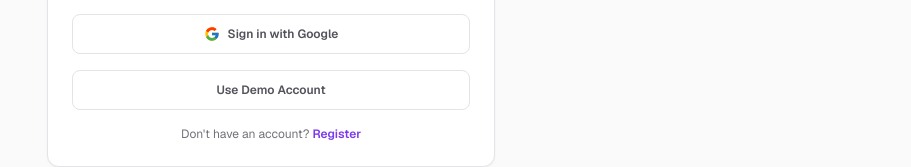
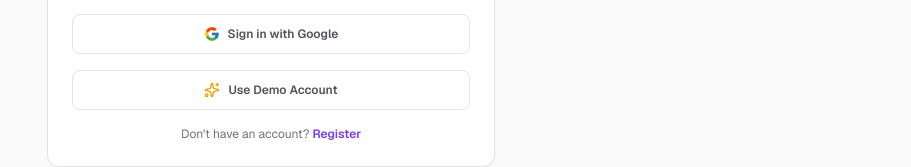
Before and after one commit to AkshatSinghNayal/ragFastAPI, a React (Vite) app in the folder frontend/: page /login in a window 1280 px wide. Shown: the part 516-683 px from the top of the page, without its empty margins (369-1280 px from the left). Built offline with nearby package versions, Linux system fonts and the light colour scheme; no server answers.

Commit message:
feat: add 1-click demo login support

```diff
--- a/frontend/src/pages/Login.jsx
+++ b/frontend/src/pages/Login.jsx
@@ -39,6 +39,22 @@ export default function Login() {
     } catch (err) {
       const detail = err.response?.data?.detail
       setError(typeof detail === 'string' ? detail : 'Login failed.')
+    } finally {
+      setSubmitting(false)
+    }
+  }
+
+  async function handleDemoLogin() {
+    setEmail('demo@contextiq.com')
+    setPassword('password123')
+    setError('')
+    setSubmitting(true)
+    try {
+      await login('demo@contextiq.com', 'password123')
+      navigate(from, { replace: true })
+    } catch (err) {
+      const detail = err.response?.data?.detail
+      setError(typeof detail === 'string' ? detail : 'Demo login failed.')
     } finally {
       setSubmitting(false)
     }
@@ -140,13 +156,12 @@ export default function Login() {
 
           <button
             type="button"
-            onClick={() => {
-              setEmail('demo@contextiq.com')
-              setPassword('password123')
-            }}
-            className="flex w-full items-center justify-center h-10 rounded-lg border border-zinc-200 dark:border-zinc-800 bg-white dark:bg-zinc-900 text-xs font-semibold text-zinc-600 dark:text-zinc-400 hover:bg-zinc-50 dark:hover:bg-zinc-800/60 transition-colors"
+            onClick={handleDemoLogin}
+            disabled={submitting}
+            className="flex w-full items-center justify-center gap-2 h-10 rounded-lg border border-zinc-200 dark:border-zinc-800 bg-white dark:bg-zinc-900 text-xs font-semibold text-zinc-600 dark:text-zinc-400 hover:bg-zinc-50 dark:hover:bg-zinc-800/60 transition-colors"
           >
-            Use Demo Account
+            <Sparkles className="h-4 w-4 text-amber-500" />
+            <span>Use Demo Account</span>
           </button>
 
           <p className="text-center text-xs text-zinc-500 dark:text-zinc-400 mt-4">
```
